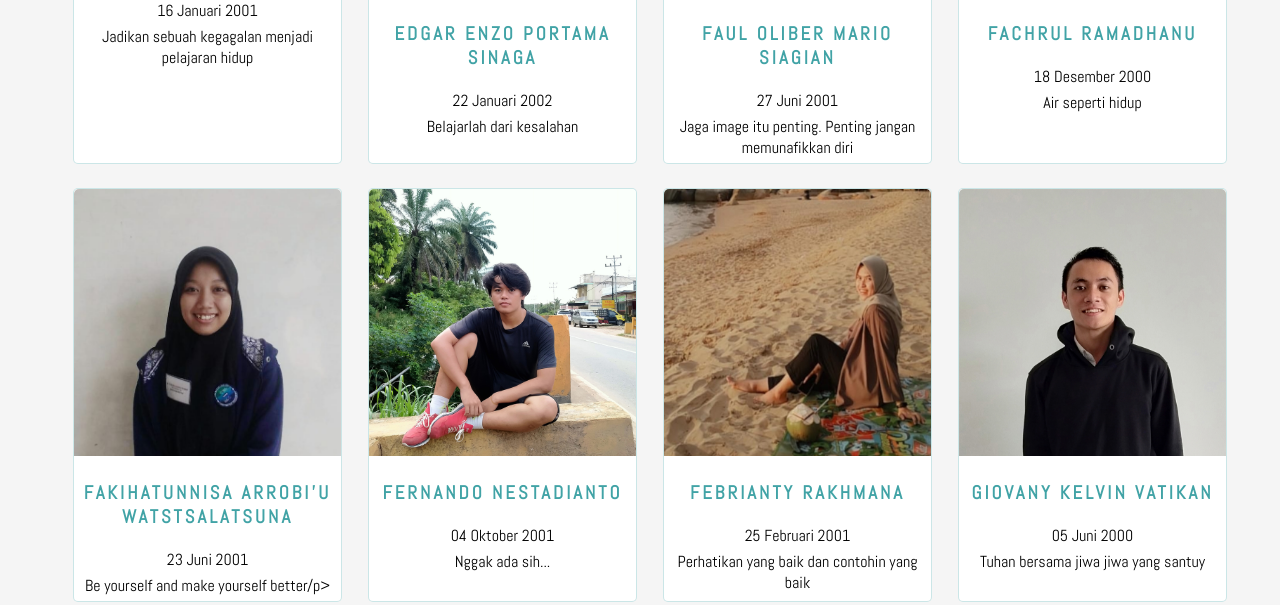
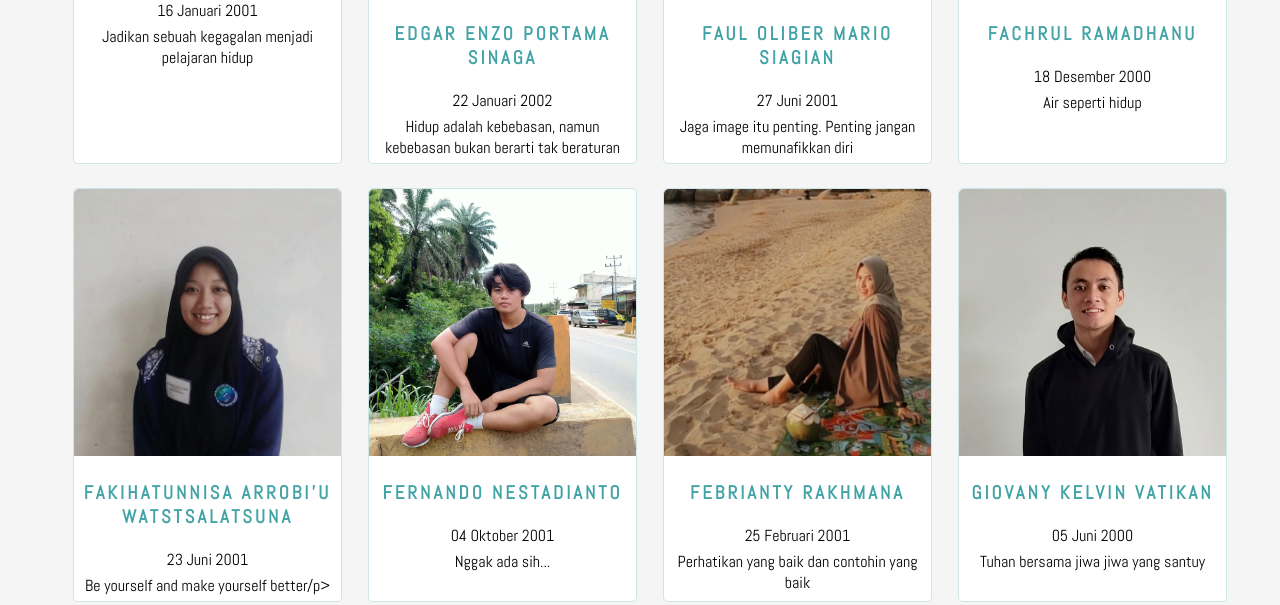
Before and after one commit to sigesfo/sigesfo.github.io, a plain HTML site: page index.html in a window 1280 px wide. Shown: the part 2835-3440 px from the top of the page. Drawn offline with Linux system fonts and the light colour scheme.

Commit message:
Update index.html

```diff
--- a/index.html
+++ b/index.html
@@ -199,7 +199,7 @@
                     <img src="assets/images/edgar.jpg" alt="EDGAR">
                     <h3>EDGAR ENZO PORTAMA SINAGA</h3>
                     <p>22 Januari 2002</p>
-                    <p>Belajarlah dari kesalahan</p>
+                    <p>Hidup adalah kebebasan, namun kebebasan bukan berarti tak beraturan</p>
                 </section>
             </div>
             <div class="content2">
```
